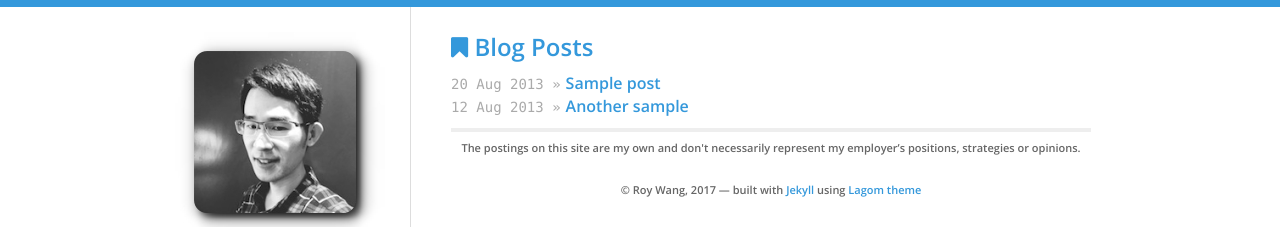
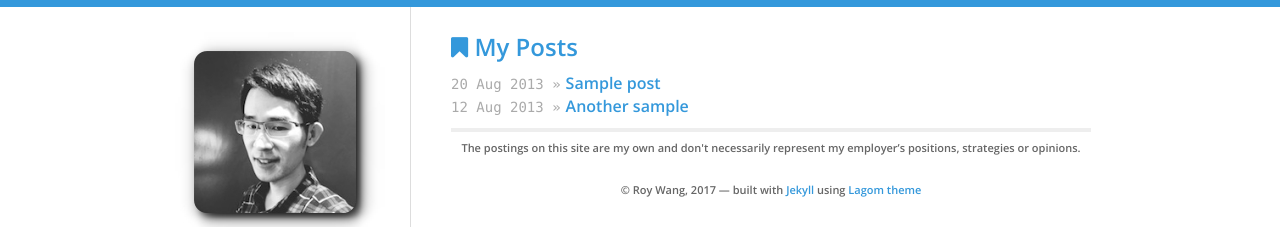
Before and after one commit to roywangtw/roywangtw.github.io, a Jekyll site: the page built from index.html, in a window 1280 px wide. Shown: the top 227 px of the page. Built offline with Jekyll 4.4.1, drawn with Linux system fonts in a browser that asks for light colours; nearby versions of some CDN libraries.

Commit message:
Update index.html

```diff
--- a/index.html
+++ b/index.html
@@ -1,10 +1,10 @@
 ---
 layout: default
-title: Blog Posts
+title: My Posts
 ---
 
 <div id="home">
-  <h2><i class="fa fa-bookmark"></i> Blog Posts</h2>
+  <h2><i class="fa fa-bookmark"></i> My Posts</h2>
   <ul id="blog-posts" class="posts">
     {% for post in site.posts %}
       <li><span>{{ post.date | date_to_string }} &raquo;</span><a href="{{ post.url }}">{{ post.title }}</a></li>
```
